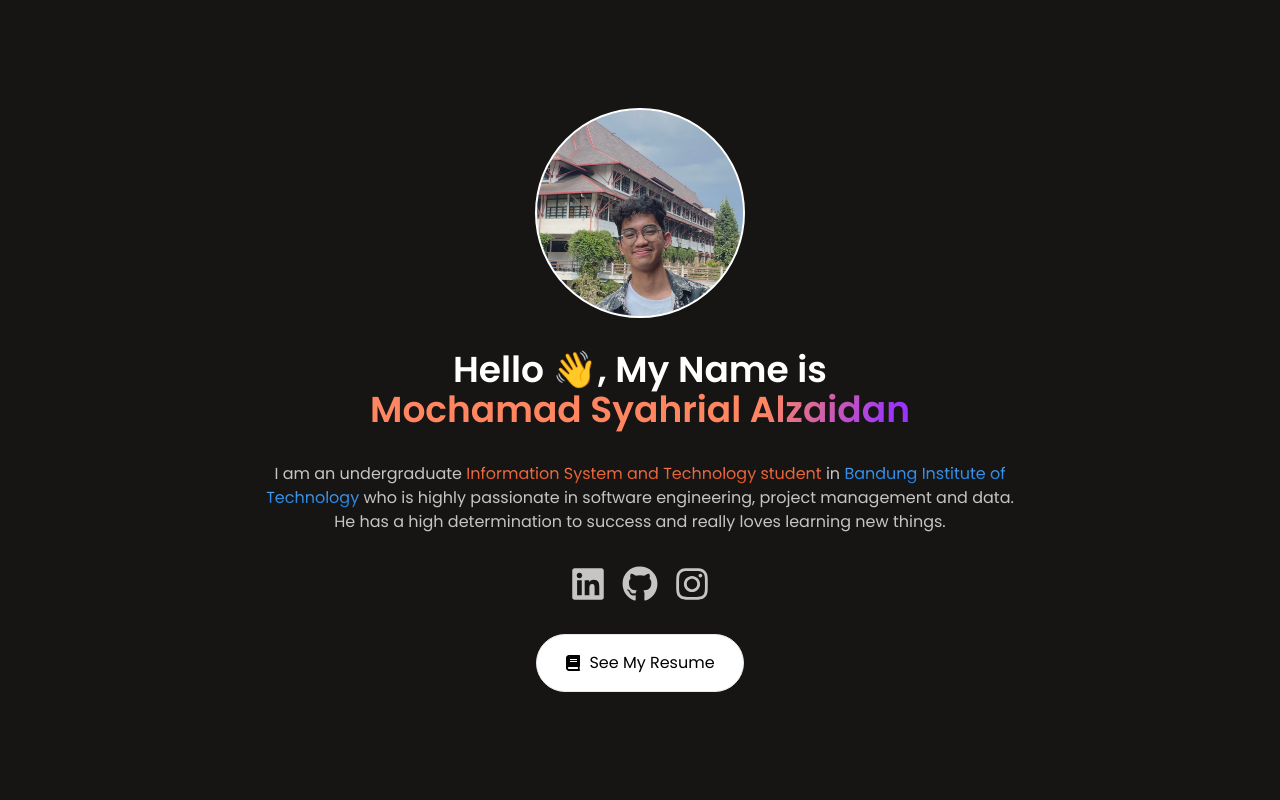
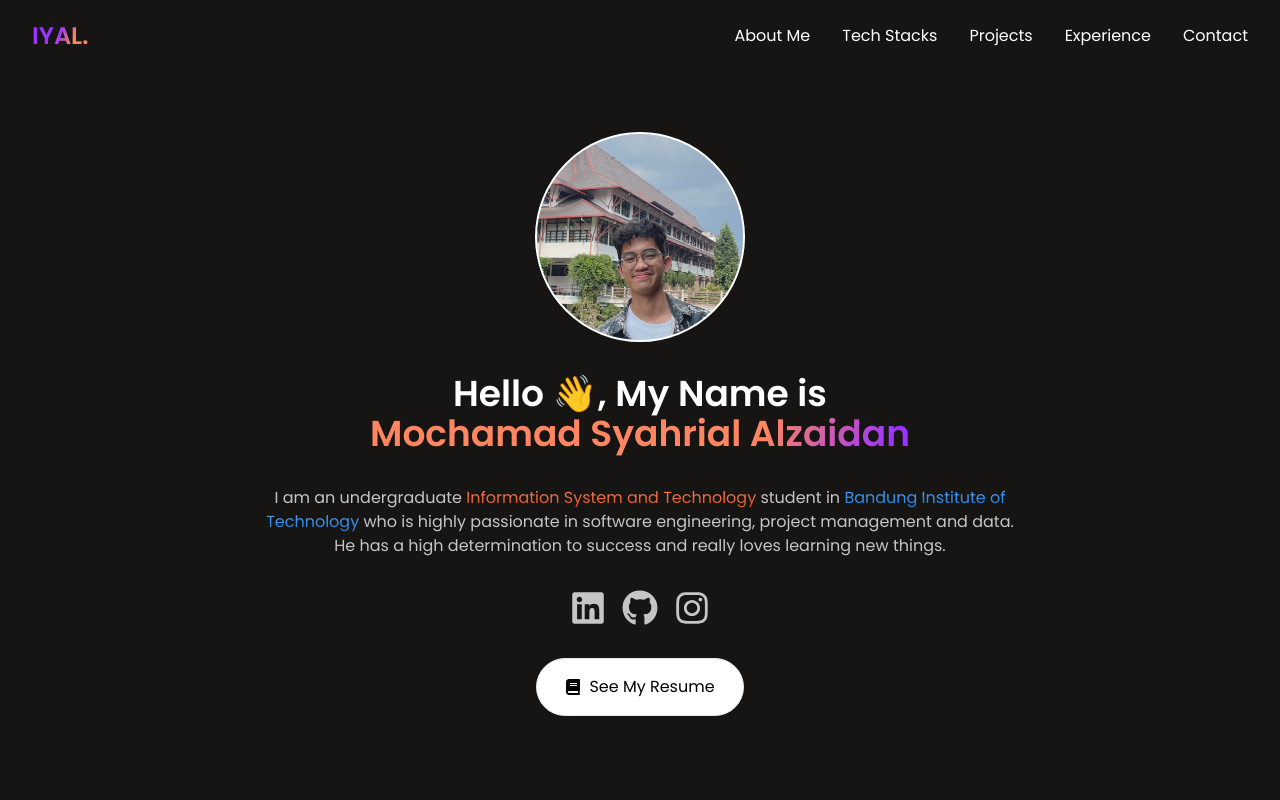
Before and after one commit to syahrialalzaidan/porto-web, a Next.js app: page / in a window 1280 px wide. Shown: the top 800 px of the page. Built offline with nearby package versions, Linux system fonts and the light colour scheme.

Commit message:
feat: navbar done

```diff
--- a/src/app/globals.css
+++ b/src/app/globals.css
@@ -11,6 +11,17 @@
   -webkit-background-clip: text;
   -webkit-text-fill-color: transparent;
 }
+
+.title-gradient {
+  background: var(
+    --Primary-Gradient,
+    linear-gradient(116deg, #9a33ff 45.51%, #ff8660 71.79%)
+  );
+  background-clip: text;
+  -webkit-background-clip: text;
+  -webkit-text-fill-color: transparent;
+}
+
 
 .project {
   background: var(
--- a/src/app/layout.tsx
+++ b/src/app/layout.tsx
@@ -1,6 +1,7 @@
-import type { Metadata } from 'next'
-import { Poppins } from 'next/font/google'
-import './globals.css'
+import type { Metadata } from "next";
+import { Poppins } from "next/font/google";
+import "./globals.css";
+import Navbar from "@/components/Navbar";
 
 const poppins = Poppins({
   weight: ["400", "600", "700"],
@@ -9,19 +10,22 @@ const poppins = Poppins({
   display: "swap",
 });
 export const metadata: Metadata = {
-  title: 'Mochamad Syahrial Alzaidan',
-  description: 'A portofolio website of Mochamad Syahrial Alzaidan',
-}
+  title: "Mochamad Syahrial Alzaidan",
+  description: "A portofolio website of Mochamad Syahrial Alzaidan",
+};
 
 export default function RootLayout({
   children,
 }: {
-  children: React.ReactNode
+  children: React.ReactNode;
 }) {
   return (
     <html lang="en">
       <link rel="icon" href="/yalz.png" />
-      <body className={poppins.className}>{children}</body>
+      <body className={poppins.className}>
+        <Navbar />
+        {children}
+      </body>
     </html>
-  )
+  );
 }
--- a/src/app/page.tsx
+++ b/src/app/page.tsx
@@ -6,14 +6,16 @@ import {
   FaInstagram,
   FaLinkedin,
   FaNode,
+  FaPhp,
   FaPython,
   FaReact,
   FaWhatsapp,
 } from "react-icons/fa";
 import { MdOutlineEmail } from "react-icons/md";
 import { FaBook } from "react-icons/fa";
-import { TbBrandNextjs, TbBrandTailwind } from "react-icons/tb";
+import { TbBrandGolang, TbBrandNextjs, TbBrandTailwind } from "react-icons/tb";
 import {
+  SiCockroachlabs,
   SiMongodb,
   SiPostgresql,
   SiPostman,
@@ -27,8 +29,11 @@ import Link from "next/link";
 export default function Home() {
   return (
     <div>
-      <div className="bg-[#161513] text-white flex flex-col gap-24 items-center px-[5%]">
-        <section className="flex flex-col items-center justify-center min-h-screen md:h-fit w-full lg:w-2/3 gap-8">
+      <div className="bg-[#161513] text-white lg:py-6 flex flex-col gap-24 items-center px-[5%]">
+        <section
+          id="about"
+          className="flex flex-col items-center justify-center min-h-screen md:h-fit w-full lg:w-2/3 gap-4 md:gap-8"
+        >
           <div className="w-[210px] aspect-square border-2 border-white bg-slate-300 rounded-full relative overflow-hidden">
             <Image
               src={"/iyal.jpg"}
@@ -45,11 +50,11 @@ export default function Home() {
 
           <p className="text-[#C5C5C5] text-sm md:text-base text-center">
             I am an undergraduate{" "}
-            <span className="project">
-              Information System and Technology student{" "}
-            </span>
-            in{" "}
-            <span className="experience">Bandung Institute of Technology</span>{" "}
+            <span className="project">Information System and Technology </span>
+            student in{" "}
+            <span className="experience">
+              Bandung Institute of Technology
+            </span>{" "}
             who is highly passionate in software engineering, project management
             and data. He has a high determination to success and really loves
             learning new things.
@@ -88,12 +93,15 @@ export default function Home() {
         </section>
 
         {/* tech stack */}
-        <section className="flex flex-col gap-6 items-center w-full">
+        <section id="tech" className="flex flex-col gap-6 items-center w-full">
           <h1 className="text-[#C5C5C5] text-xl">EXPERIENCED WITH</h1>
           <div className="flex items-center justify-center flex-wrap gap-4 lg:gap-12">
             <TbBrandNextjs className="text-6xl tech-stack hover:scale-110" />
             <FaReact className="text-6xl tech-stack hover:scale-110" />
             <TbBrandTailwind className="text-6xl hover:scale-110 tech-stack" />
+            <TbBrandGolang className="text-6xl hover:scale-110 tech-stack" />
+            <FaPhp className="text-6xl hover:scale-110 tech-stack" />
+            <SiCockroachlabs className="text-6xl hover:scale-110 tech-stack" />
             <SiPostgresql className="text-6xl hover:scale-110 tech-stack" />
             <FaAws className="text-6xl tech-stack hover:scale-110" />
             <SiTypescript className="text-6xl tech-stack hover:scale-110" />
@@ -107,7 +115,7 @@ export default function Home() {
         </section>
 
         {/* projects */}
-        <section className="w-full flex flex-col gap-8">
+        <section id="project" className="w-full flex flex-col gap-8">
           <h1 className="project font-bold text-center text-3xl md:text-4xl">
             PROJECTS
           </h1>
@@ -151,7 +159,7 @@ export default function Home() {
         </section>
 
         {/* experience */}
-        <section className="w-full flex flex-col gap-8 mb-20">
+        <section id="experience" className="w-full flex flex-col gap-8 mb-20">
           <h1 className="experience font-bold text-center text-3xl md:text-4xl">
             EXPERIENCE
           </h1>
@@ -182,13 +190,18 @@ export default function Home() {
           />
         </section>
       </div>
+
       {/* footer */}
-      <section className="bg-[#161513]/70 px-[5%] py-12 text-white w-full flex flex-col gap-6">
+      <section
+        id="contact"
+        className="bg-[#161513]/70 px-[5%] py-12 text-white w-full flex flex-col gap-6"
+      >
         <h1 className="font-semibold text-3xl">Any Questions? Hit me up!</h1>
         <p className="text-[#C5C5C5]">
-          {"I'm"} open for any possible collaborations within my expertise. {"I'm"} also
-          open for new opportunities towards my career development. If you have
-          any questions or just want to say hi, feel free to contact me!
+          {"I'm"} open for any possible collaborations within my expertise.{" "}
+          {"I'm"} also open for new opportunities towards my career development.
+          If you have any questions or just want to say hi, feel free to contact
+          me!
         </p>
 
         <Link
--- /dev/null
+++ b/src/components/MenuIcon.tsx
@@ -0,0 +1,35 @@
+"use client";
+
+import { useState } from "react";
+
+interface MenuIconProps {
+  isOpen: boolean;
+  handleToggle: () => void;
+}
+
+const MenuIcon: React.FC<MenuIconProps> = ({ isOpen, handleToggle }) => {
+  return (
+    <div
+      className="w-5 aspect-[1/0.75] relative md:hidden z-50"
+      onClick={handleToggle}
+    >
+      <div
+        className={`h-[0.2rem] w-full bg-white rounded-lg absolute -translate-y-1/2 ${
+          isOpen ? "rotate-45 top-1/2" : "rotate-0 top-0"
+        } transition-all duration-300 ease-in-out`}
+      ></div>
+      <div
+        className={`h-[0.2rem] w-full bg-white rounded-lg absolute top-1/2 -translate-y-full ${
+          isOpen ? "scale-x-0" : "scale-x-100"
+        } transition-all duration-300 ease-in-out`}
+      ></div>
+      <div
+        className={`h-[0.2rem] w-full bg-white rounded-lg absolute -translate-y-1/2 ${
+          isOpen ? "-rotate-45 top-2/4" : "rotate-0 bottom-0"
+        } transition-all duration-300 ease-in-out`}
+      ></div>
+    </div>
+  );
+};
+
+export default MenuIcon;
--- /dev/null
+++ b/src/components/Navbar.tsx
@@ -0,0 +1,143 @@
+"use client";
+import { useEffect, useState } from "react";
+import MenuIcon from "./MenuIcon";
+
+export default function Navbar() {
+  const [scrolled, setScrolled] = useState(false);
+
+  useEffect(() => {
+    const handleScroll = () => {
+      const isScrolled = window.scrollY > 0;
+      setScrolled(isScrolled);
+    };
+
+    window.addEventListener("scroll", handleScroll);
+
+    // Cleanup the event listener on component unmount
+    return () => {
+      window.removeEventListener("scroll", handleScroll);
+    };
+  }, []);
+
+  const handleSmoothScroll = (targetId: string) => {
+    const targetElement = document.getElementById(targetId);
+
+    if (targetElement) {
+      const offset = -100; // Adjust this value based on your preference
+      const targetPosition =
+        targetElement.getBoundingClientRect().top + window.scrollY;
+      const scrollTo = targetPosition + offset;
+
+      window.scrollTo({
+        top: scrollTo,
+        behavior: "smooth",
+      });
+      setOpen(false);
+    }
+  };
+
+  const scrollToTop = () => {
+    window.scrollTo({
+      top: 0,
+      behavior: "smooth",
+    });
+    setOpen(false);
+  };
+
+  const scrollToBottom = () => {
+    window.scrollTo({
+      top: document.documentElement.scrollHeight,
+      behavior: "smooth",
+    });
+    setOpen(false);
+  };
+
+  const [open, setOpen] = useState(false);
+
+  return (
+    <nav
+      className={`${
+        scrolled ? "bg-[#161513] h-20" : "bg-transparent"
+      } z-10 text-white fixed top-0 start-0 w-screen border-gray-200`}
+    >
+      <div className="max-w-screen-xl z-50 flex flex-wrap items-center justify-between mx-auto p-4 px-8">
+        <a
+          onClick={() => scrollToTop()}
+          className="flex cursor-pointer justify-center gap-4 items-center space-x-3 rtl:space-x-reverse"
+        >
+          <span className="self-center z-50 title-gradient text-2xl font-semibold whitespace-nowrap dark:text-white">
+            IYAL.
+          </span>
+        </a>
+        <div className="inline-flex items-center p-2 w-10 h-10 justify-center text-sm">
+          <MenuIcon
+            isOpen={open}
+            handleToggle={() => setOpen((prev) => !prev)}
+          />
+        </div>
+
+        <div
+          className={`transform transition-transform duration-300 ease-in-out ${
+            open ? "translate-y-0" : "-translate-y-full text-transparent"
+          } md:translate-y-0 md:text-white w-full md:block md:w-auto`}
+        >
+          <ul
+            className={`font-medium flex flex-col p-4 md:p-0 mt-4 border ${
+              open ? "border-gray-100" : "border-none"
+            } bg-[#161513] md:bg-transparent rounded-lg md:flex-row md:space-x-8 rtl:space-x-reverse md:mt-0 md:border-0`}
+          >
+            <li onClick={() => scrollToTop()} className="cursor-pointer">
+              <a
+                className="block blur-0 py-2 px-3 rounded md:bg-transparent md:p-0 "
+                aria-current="page"
+              >
+                About Me
+              </a>
+            </li>
+            <li
+              className="cursor-pointer"
+              onClick={() => handleSmoothScroll("tech")}
+            >
+              <a
+                className="block py-2 blur-0 px-3 rounded md:bg-transparent md:p-0 "
+                aria-current="page"
+              >
+                Tech Stacks
+              </a>
+            </li>
+            <li
+              className="cursor-pointer"
+              onClick={() => handleSmoothScroll("project")}
+            >
+              <a
+                className="block py-2 blur-0 px-3 rounded md:bg-transparent md:p-0 "
+                aria-current="page"
+              >
+                Projects
+              </a>
+            </li>
+            <li
+              className="cursor-pointer"
+              onClick={() => handleSmoothScroll("experience")}
+            >
+              <a
+                className="block py-2 blur-0 px-3 rounded md:bg-transparent md:p-0 "
+                aria-current="page"
+              >
+                Experience
+              </a>
+            </li>
+            <li className="cursor-pointer" onClick={() => scrollToBottom()}>
+              <a
+                className="block blur-0 py-2 px-3 rounded md:bg-transparent md:p-0 "
+                aria-current="page"
+              >
+                Contact
+              </a>
+            </li>
+          </ul>
+        </div>
+      </div>
+    </nav>
+  );
+}
```
Also changed, not shown: src/components/ProjectCard.tsx (+7 -6 lines).
